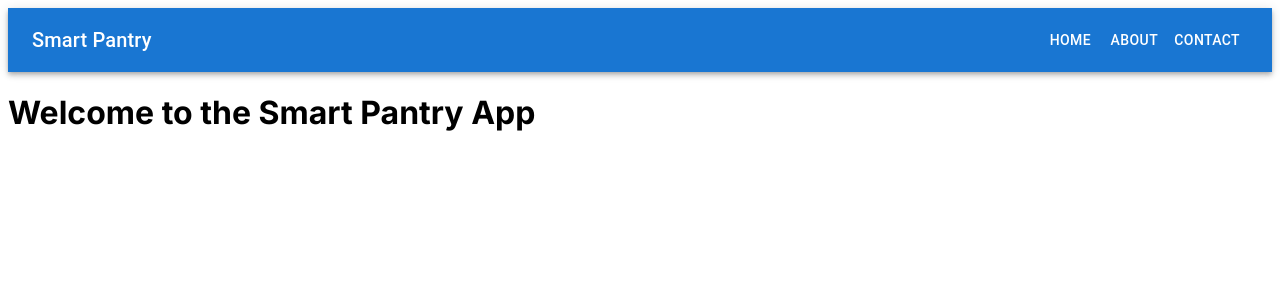
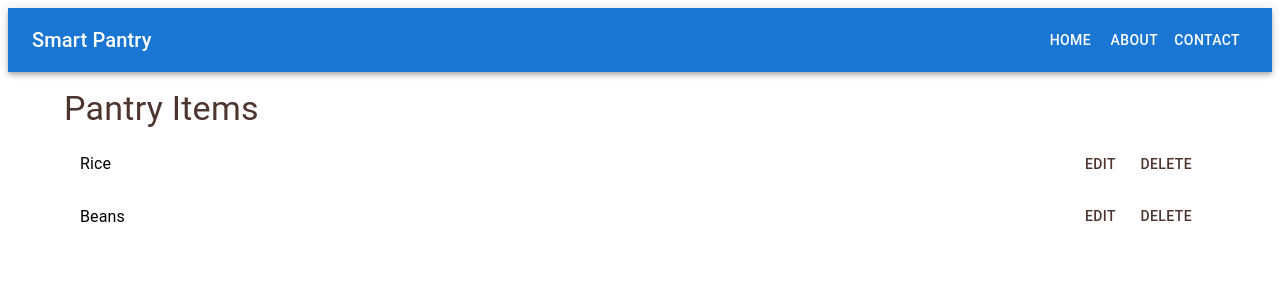
Before and after one commit to MungaSoftwiz/smart-pantry, a Next.js app: page / in a window 1280 px wide. Shown: the top 300 px of the page. Built offline with nearby package versions, Linux system fonts and the light colour scheme.

Commit message:
refactor: home page at the root of the app

```diff
--- a/src/app/page.js
+++ b/src/app/page.js
@@ -1,10 +1,29 @@
-import Image from "next/image";
+import { useState } from "react";
+import { Container, Typography, List, ListItem, ListItemText, Button } from "@mui/material";
+import Link from "next/link";
 
 export default function Home() {
+  const [items, setItems] = useState([
+    { id: 1, name: "Rice" },
+    { id: 2, name: "Beans" },
+  ]);
+
+  const handleDelete = (id) => {
+    setItems(items.filter(item => item.id !== id));
+  };
+
   return (
-    <main>
-      <h1>Welcome to the Smart Pantry App</h1>
-      {/* */}
-    </main>
+    <Container>
+      <Typography variant="h4" sx={{ marginTop: 2, color: "#4E342E" }}>Pantry Items</Typography>
+      <List>
+        {items.map(item => (
+          <ListItem key={item.id}>
+            <ListItemText primary={item.name} />
+            <Button component={Link} href={`/edit/${item.id}`} sx={{ color: "#4E342E" }}>Edit</Button>
+            <Button onClick={() => handleDelete(item.id)} sx={{ color: "#4E342E" }}>Delete</Button>
+          </ListItem>
+        ))}
+      </List>
+    </Container>
   );
 }
```
